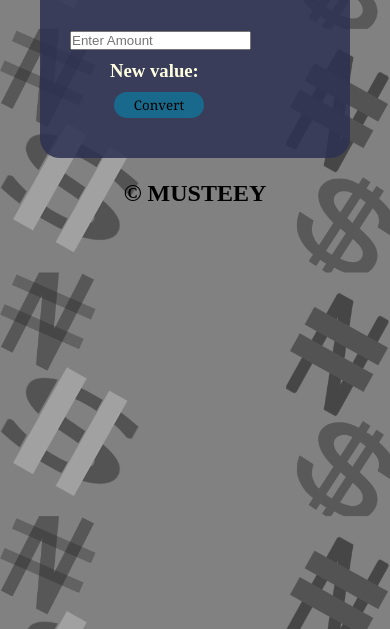
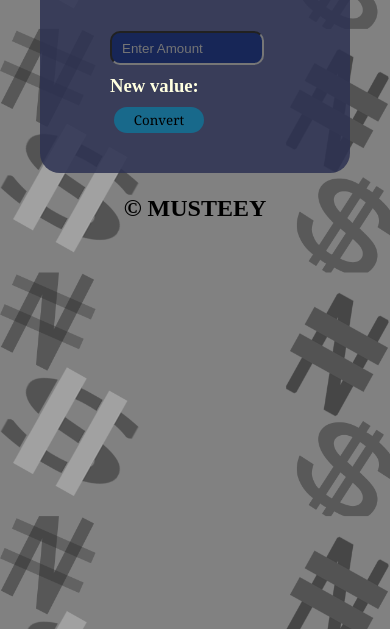
Before and after one commit to Mustapha0611/CurrencyConverter, a plain HTML site: page index.html in a window 390 px wide. Shown: the part 215-844 px from the top of the page. Drawn offline with Linux system fonts and the light colour scheme.

Commit message:
Update Currency.css

```diff
--- a/Currency.css
+++ b/Currency.css
@@ -44,7 +44,7 @@ p{
     color: rgb(255, 255, 255);
     transition: 0.3s;
 }
-input[type = "text"]{
+input[type = "number"]{
     background-color: rgba(11, 30, 87, 0.74);
     width: 140px;
     border-radius: 10px;
@@ -125,7 +125,7 @@ h2{
         color: rgb(255, 255, 255);
         transition: 0.3s;
     }
-    input[type = "text"]{
+    input[type = "number"]{
         background-color: rgba(11, 30, 87, 0.74);
         width: 140px;
         border-radius: 10px;
```
